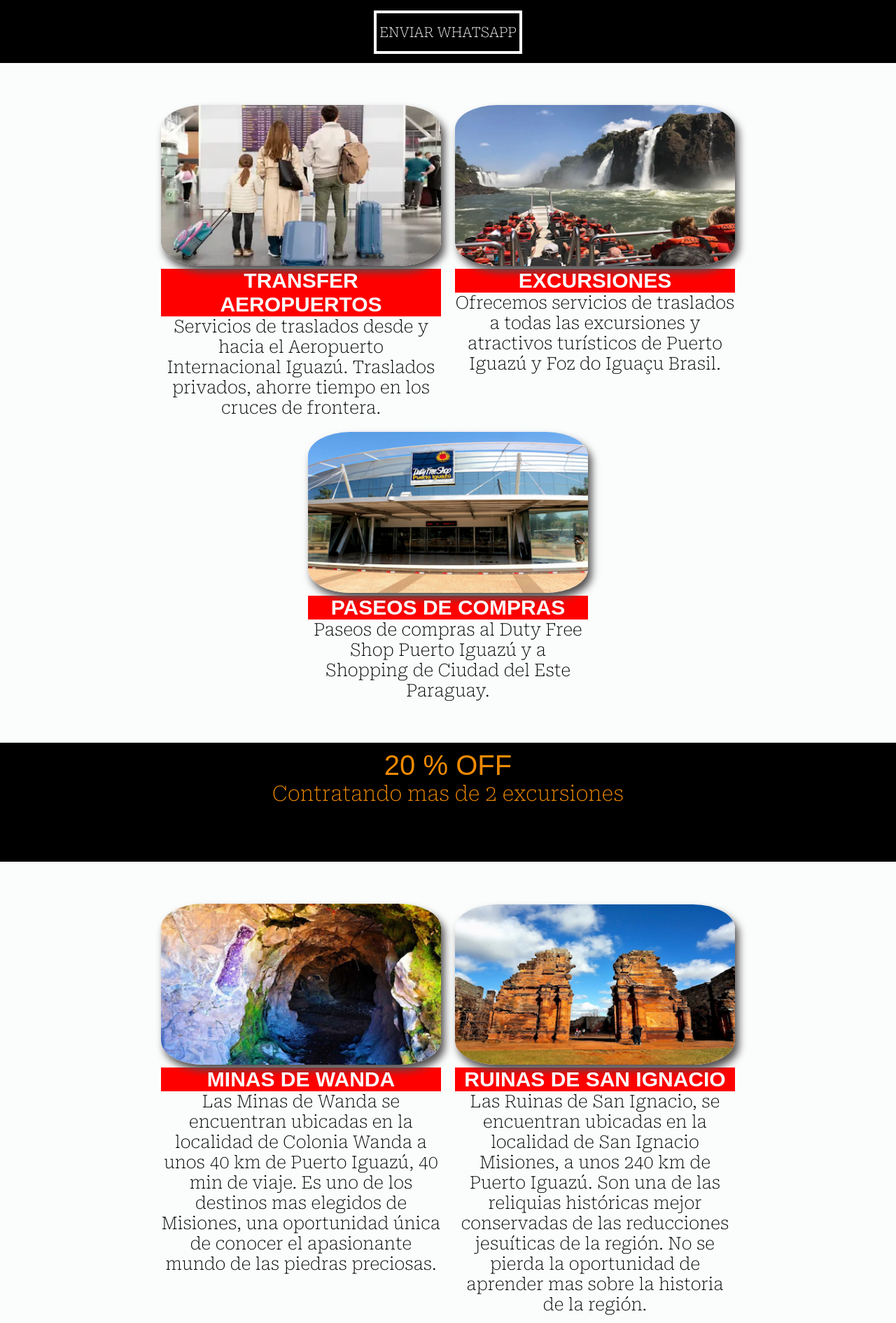
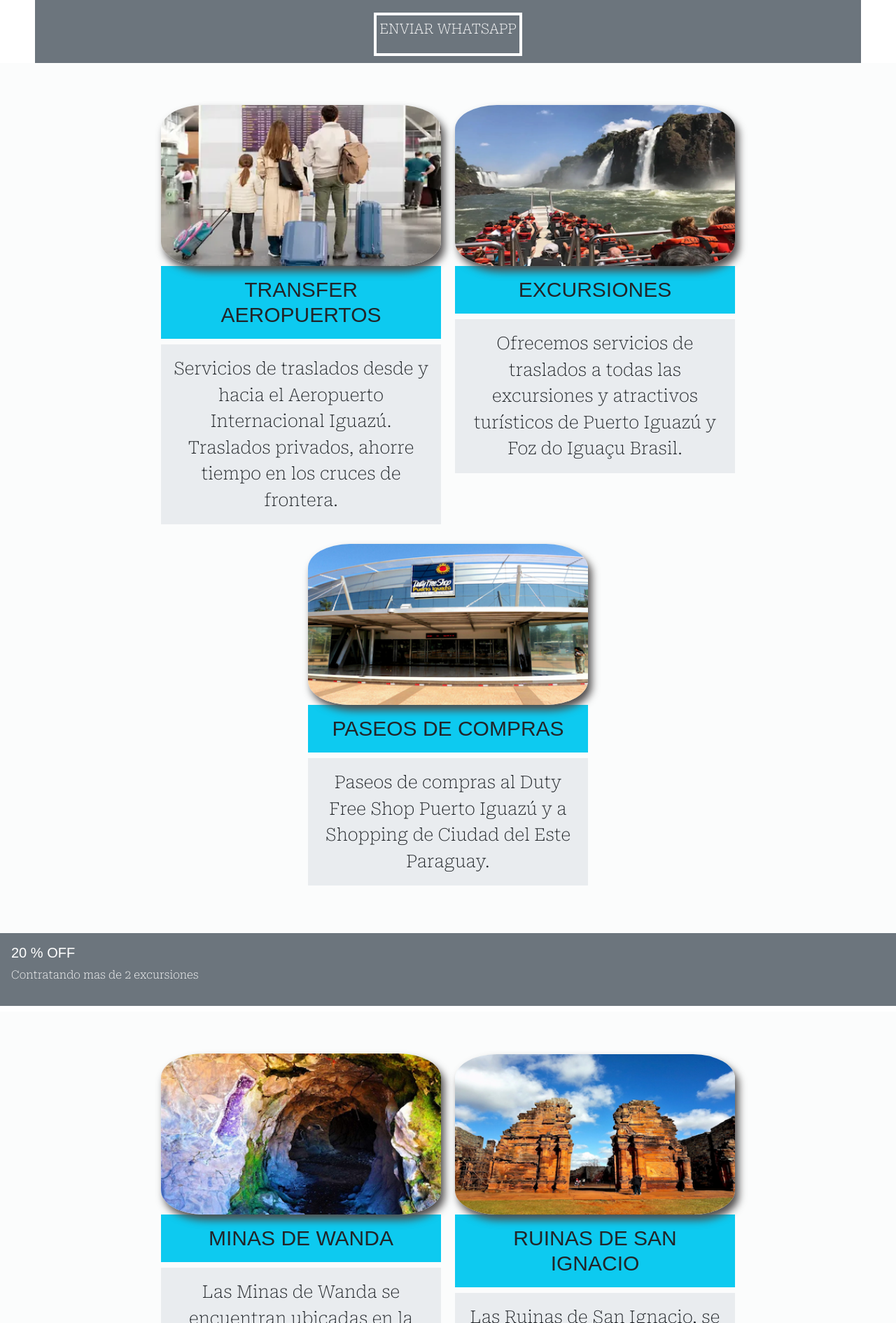
Before and after one commit to hernanpared/comision-46880, a website: page index.html in a window 1280 px wide. Shown: the part 710-2600 px from the top of the page at 70% size. Drawn offline with nearby package versions, Linux system fonts and the light colour scheme; a web font is replaced by a local one.

Commit message:
nueva actualizacion

```diff
--- a/index.html
+++ b/index.html
@@ -19,6 +19,9 @@
 
     <link rel="stylesheet" href="./css/style.css">
     <link rel="shortcut icon" href="./assets/taxi-frontal.ico">
+<!--bootstrap-->
+    <link href="https://cdn.jsdelivr.net/npm/bootstrap@5.3.2/dist/css/bootstrap.min.css" rel="stylesheet" integrity="sha384-T3c6CoIi6uLrA9TneNEoa7RxnatzjcDSCmG1MXxSR1GAsXEV/Dwwykc2MPK8M2HN" crossorigin="anonymous">
+<!--bootstrap-->
 
 
     <!--font google-->
@@ -36,7 +39,7 @@
 <body>
     <!-- Inicio del Menu -->
     <header>
-        <nav>
+        <nav class="p-3 mb-2 bg-primary text-white">
             <a href="#" class="logo">
                 <img src="./assets/Logotipo  (1).png" alt="logotipo agencia">
                 <h2 class="nombre-empresa">Iguazu Tours</h2>
@@ -61,9 +64,9 @@
     <main>
 
         <section class="tituloPrincipal">
-            <div class="sub-titulo">
+            <div class="p-3 mb-2 bg-secondary text-white">
             <h2>CONOCE NUETROS PRINCIPALES SERVICIOS</h2>
-            </div>
+
 
             <div class="btn-general">
                 <button>
@@ -73,34 +76,35 @@
 
         </section>
 
+
         <!-- Inicio contenedor flex  -->
         <section class="flex-container">
 
             <article class="item uno">
                 <img src="./assets/aeropuerto de iguazu.webp" alt="familiar en el aeropuerto">
-                <h3>TRANSFER AEROPUERTOS</h3>
-                <p>Servicios de traslados desde y hacia el Aeropuerto Internacional Iguazú. Traslados privados, ahorre
+                <h3 class="class= p-3 mb-2 bg-info text-dark">TRANSFER AEROPUERTOS</h3>
+                <p class="p-3 mb-2 bg-body-secondary">Servicios de traslados desde y hacia el Aeropuerto Internacional Iguazú. Traslados privados, ahorre
                     tiempo en los cruces de frontera.</p>
             </article>
 
             <article class="item dos">
                 <img src="./assets/excursiones.png" alt="excursiones en misiones">
-                <h3>EXCURSIONES</h3>
-                <p>Ofrecemos servicios de traslados a todas las excursiones y atractivos turísticos de Puerto Iguazú y
+                <h3 class="class= p-3 mb-2 bg-info text-dark">EXCURSIONES</h3>
+                <p class="p-3 mb-2 bg-body-secondary">Ofrecemos servicios de traslados a todas las excursiones y atractivos turísticos de Puerto Iguazú y
                     Foz do Iguaçu Brasil.</p>
             </article>
 
             <article class="item tres">
                 <img src="./assets/duty free.png" alt="duty free shop iguazú">
-                <h3>PASEOS DE COMPRAS</h3>
-                <p>Paseos de compras al Duty Free Shop Puerto Iguazú y a Shopping de Ciudad del Este Paraguay.</p>
+                <h3 class="class= p-3 mb-2 bg-info text-dark">PASEOS DE COMPRAS</h3>
+                <p class="p-3 mb-2 bg-body-secondary">Paseos de compras al Duty Free Shop Puerto Iguazú y a Shopping de Ciudad del Este Paraguay.</p>
             </article>
         </section>
 
         <!-- Fin contenedor flex -->
 
         <!-- ofertas -->
-        <section class="titulo-ofertas">
+        <section class="p-3 mb-2 bg-secondary text-white">
             <article>
                 <h2>20 % OFF</h2>
                 <p>Contratando mas de 2 excursiones</p>
@@ -111,23 +115,23 @@
         <section class="flex-container">
             <article class="item cuatro">
                 <img src="./assets/minas de wanda.png" alt="minas de wanda">
-                <h3>MINAS DE WANDA</h3>
-                <p>Las Minas de Wanda se encuentran ubicadas en la localidad de Colonia Wanda a unos 40 km de Puerto
+                <h3 class="class= p-3 mb-2 bg-info text-dark">MINAS DE WANDA</h3>
+                <p class="p-3 mb-2 bg-body-secondary">Las Minas de Wanda se encuentran ubicadas en la localidad de Colonia Wanda a unos 40 km de Puerto
                     Iguazú, 40 min de viaje. Es uno de los destinos mas elegidos de Misiones, una oportunidad única de
                     conocer el apasionante mundo de las piedras preciosas. </p>
             </article>
             <article class="item cinco">
                 <img src="./assets/ruinas de san ignacio.png" alt="ruinas de san ignacio">
-                <h3>RUINAS DE SAN IGNACIO</h3>
-                <p>Las Ruinas de San Ignacio, se encuentran ubicadas en la localidad de San Ignacio Misiones, a unos 240
+                <h3 class="class= p-3 mb-2 bg-info text-dark">RUINAS DE SAN IGNACIO</h3>
+                <p class="p-3 mb-2 bg-body-secondary">Las Ruinas de San Ignacio, se encuentran ubicadas en la localidad de San Ignacio Misiones, a unos 240
                     km de Puerto Iguazú. Son una de las reliquias históricas mejor conservadas de las reducciones
                     jesuíticas de la región. No se pierda la oportunidad de aprender mas sobre la historia de la región.
                 </p>
             </article>
             <article class="item seis">
                 <img src="./assets/cruz de santa ana.png">
-                <h3>CRUZ DE SANTA ANA</h3>
-                <p>La Cruz de Santa Ana se encuentra ubicada en la localidad de Santa Ana Misiones, en un lugar
+                <h3 class="class= p-3 mb-2 bg-info text-dark">CRUZ DE SANTA ANA</h3>
+                <p class="p-3 mb-2 bg-body-secondary">La Cruz de Santa Ana se encuentra ubicada en la localidad de Santa Ana Misiones, en un lugar
                     privilegiado, rodeado de vegetación y fauna autóctona. Es una experiencia inolvidable para estar mas
                     cerca de la naturaleza y aprender sobre la cultura del lugar. </p>
             </article>
@@ -150,7 +154,10 @@
     </footer>
 
     <!-- Fin Pie de Pagina  -->
-
+    <!--bootstrap-->
+    <script src="https://cdn.jsdelivr.net/npm/@popperjs/core@2.11.8/dist/umd/popper.min.js" integrity="sha384-I7E8VVD/ismYTF4hNIPjVp/Zjvgyol6VFvRkX/vR+Vc4jQkC+hVqc2pM8ODewa9r" crossorigin="anonymous"></script>
+    <script src="https://cdn.jsdelivr.net/npm/bootstrap@5.3.2/dist/js/bootstrap.min.js" integrity="sha384-BBtl+eGJRgqQAUMxJ7pMwbEyER4l1g+O15P+16Ep7Q9Q+zqX6gSbd85u4mG4QzX+" crossorigin="anonymous"></script>
+    <!--bootstrap-->
 </body>
 
 </html>
--- a/scss/layout/_inicio.scss
+++ b/scss/layout/_inicio.scss
@@ -3,12 +3,6 @@
     height: 200px;
     text-align: center;
     padding: 3.125rem;
-    background-color: black;
-
-    h2 {
-        font-size: 2.5rem;
-        color: #F18A00;
-    }
 
     .btn-general {
         display: flex;
@@ -16,8 +10,8 @@
         justify-content: center;
 
         :hover {
-            background-color: white;
-            color: #F18A00;
+            background-color: transparent;
+            color: #030303;
         }
 
 
```
Also changed, not shown: css/style.css.
